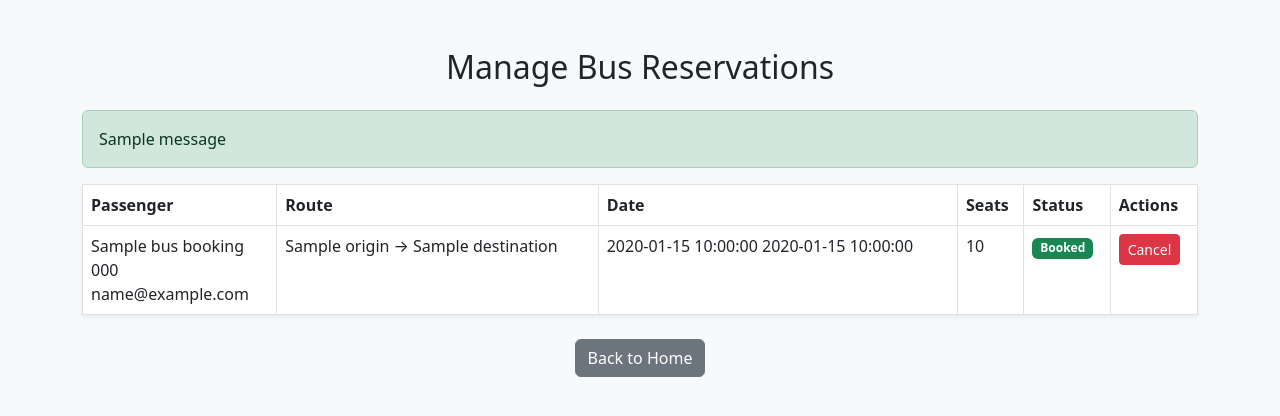
After one commit to mahin00r/Booking-System_Flask, a Flask app: page /admin/manage_bus_reservations in a window 1280 px wide. The commit adds this page. Shown: the top 416 px of the page. Run offline with Flask 3, Linux system fonts and the light colour scheme; tables that the repository leaves empty hold one stand-in row (values such as "Sample post"); one stand-in notice (Sample message) is shown; a database or web service that is not in the repository returns one stand-in record (values such as "Sample title"); some libraries are stand-ins or nearby versions.

Commit message:
added manage bus reservations

```diff
--- a/app.py
+++ b/app.py
@@ -2,7 +2,7 @@ from flask import Flask, render_template, request, redirect, flash, session, url
 from flask_pymongo import PyMongo
 from werkzeug.security import generate_password_hash, check_password_hash
 from bson.objectid import ObjectId
-import os
+import os,sys
 from werkzeug.utils import secure_filename
 from pymongo import MongoClient
 from pymongo import ReturnDocument
@@ -1137,41 +1137,64 @@ def book_bus_ticket(route_id):
         return redirect(url_for("show_bus_tickets"))
 
     if request.method == "POST":
-        seats = int(request.form.get("seats"))
-        name = request.form.get("name")
-        phone = request.form.get("phone")
-        email = request.form.get("email")
-        address = request.form.get("address")
+        try:
+            seats = int(request.form.get("seats"))
+            name = request.form.get("name")
+            phone = request.form.get("phone")
+            email = request.form.get("email")
+            address = request.form.get("address")
 
-        if seats <= 0 or seats > route.get("available_tickets", 0):
-            flash("Invalid number of seats selected.", "danger")
+            if seats <= 0 or seats > route.get("available_tickets", 0):
+                flash("Invalid number of seats selected.", "danger")
+                return redirect(request.url)
+
+            # Format date and time
+            booking_date = route.get("date")
+            booking_time = route.get("time", "00:00")
+            if isinstance(booking_date, datetime):
+                formatted_date = booking_date.strftime("%B %d, %Y")
+            else:
+                formatted_date = booking_date or "N/A"
+
+            try:
+                formatted_time = datetime.strptime(booking_time, "%H:%M").strftime("%I:%M %p")
+            except:
+                formatted_time = booking_time or "N/A"
+
+            # Insert booking into `bus_bookings` collection
+            booking = {
+                "route_id": str(route["_id"]),
+                "origin": route.get("origin", "Unknown"),
+                "destination": route.get("destination", "Unknown"),
+                "date": formatted_date,
+                "time": formatted_time,
+                "name": name,
+                "phone": phone,
+                "email": email,
+                "address": address,
+                "seats": seats,
+                "fare_per_seat": route["fare"],
+                "total_fare": float(route["fare"]) * seats,
+                "booking_time": datetime.now(),
+                "status": "Booked"  # ✅ Set status to avoid 'status' error
+            }
+
+            mongo.db.bus_bookings.insert_one(booking)
+
+            # Update available tickets
+            mongo.db.bus_routes.update_one(
+                {"_id": ObjectId(route_id)},
+                {"$inc": {"available_tickets": -seats}}
+            )
+
+            flash("Ticket booked successfully!", "success")
+            return redirect(url_for("show_bus_tickets"))
+
+        except Exception as e:
+            flash(f"An error occurred while booking: {str(e)}", "danger")
             return redirect(request.url)
 
-        # Insert booking into `bus_bookings` collection
-        booking = {
-            "route_id": str(route["_id"]),
-            "name": name,
-            "phone": phone,
-            "email": email,
-            "address": address,
-            "seats_booked": seats,
-            "fare_per_seat": route["fare"],
-            "total_fare": float(route["fare"]) * seats,
-            "booking_time": datetime.now()
-        }
-
-        mongo.db.bus_bookings.insert_one(booking)
-
-        # Update available tickets
-        mongo.db.bus_routes.update_one(
-            {"_id": ObjectId(route_id)},
-            {"$inc": {"available_tickets": -seats}}
-        )
-
-        flash("Ticket booked successfully!", "success")
-        return redirect(url_for("show_bus_tickets"))
-
-    # Format route fields for display
+    # Prepare data for GET request rendering
     route['_id'] = str(route['_id'])
     route['available_tickets'] = int(route.get('available_tickets', 0))
 
@@ -1186,6 +1209,78 @@ def book_bus_ticket(route_id):
         route["formatted_time"] = route.get("time", "N/A")
 
     return render_template("user/book_bus_ticket.html", route=route)
+##bus
+# @app.route("/admin/manage_bus_reservations")
+# def manage_bus_reservations():
+#     reservations = list(mongo.db.bus_bookings.find())
+#     return render_template("admin/manage_bus_reservations.html", reservations=reservations)
+@app.route("/admin/manage_bus_reservations")
+def manage_bus_reservations():
+    # Fetch only active (not cancelled) reservations
+    reservations = mongo.db.bus_bookings.find({"status": {"$ne": "Cancelled"}})
+    return render_template("admin/manage_bus_reservations.html", reservations=reservations)
+
+@app.route("/admin/cancel_bus_reservation/<reservation_id>", methods=["GET"])
+def cancel_bus_reservation(reservation_id):
+    try:
+        # Ensure reservation_id is an ObjectId
+        reservation_id = ObjectId(reservation_id)
+        print(f"Attempting to cancel reservation with ID: {reservation_id}", file=sys.stderr)
+
+        # Fetch the reservation document from MongoDB
+        reservation = mongo.db.bus_bookings.find_one({"_id": reservation_id})
+        print("Fetched reservation:", reservation, file=sys.stderr)
+
+        if reservation:
+            # Ensure status is not already "Cancelled"
+            if reservation.get("status") != "Cancelled":
+                # Attempt to update the reservation's status to "Cancelled"
+                result = mongo.db.bus_bookings.update_one(
+                    {"_id": reservation_id},
+                    {"$set": {"status": "Cancelled"}}
+                )
+                print(f"Update result - Modified count: {result.modified_count}", file=sys.stderr)
+
+                # If no modification happened, the reservation wasn't updated
+                if result.modified_count == 0:
+                    flash("Failed to cancel the reservation (no update applied).", "danger")
+                    return redirect(url_for("manage_bus_reservations"))
+
+                # Attempt to update the seats availability on the bus route
+                route_id = reservation.get("route_id")
+                seats = reservation.get("seats")
+
+                if route_id and seats:
+                    print(f"Attempting to update available tickets for route: {route_id} by {seats} seats", file=sys.stderr)
+
+                    # Ensure available_tickets field exists and is updated correctly
+                    seat_update = mongo.db.bus_routes.update_one(
+                        {"_id": ObjectId(route_id)},
+                        {"$inc": {"available_tickets": int(seats)}}
+                    )
+                    print(f"Seats update result - Modified count: {seat_update.modified_count}", file=sys.stderr)
+
+                    # Check if the seat update succeeded
+                    if seat_update.modified_count == 0:
+                        flash("Failed to update available seats on the bus route.", "danger")
+                        return redirect(url_for("manage_bus_reservations"))
+                else:
+                    print("Missing route_id or seats, skipping seat return.", file=sys.stderr)
+
+                flash("Reservation cancelled and seats returned to availability.", "success")
+            else:
+                flash("This reservation is already cancelled.", "warning")
+        else:
+            flash("Reservation not found.", "warning")
+
+    except Exception as e:
+        print(f"Exception occurred: {e}", file=sys.stderr)
+        flash(f"Error: {str(e)}", "danger")
+
+    return redirect(url_for("manage_bus_reservations"))
+
+
+##bus
 
 # Run the App
 if __name__ == "__main__":
--- a/templates/admin/dashboard.html
+++ b/templates/admin/dashboard.html
@@ -131,7 +131,7 @@
             <a href="{{ url_for('manage_hotel_rooms') }}" class="btn-manage">Manage Rooms</a> <!-- Same styling here -->
             <a href="{{ url_for('manage_penthouses') }}" class="btn-manage">Manage Penthouses</a> <!-- Same styling here -->
             <a href="{{ url_for('admin_manage_buddies') }}" class="btn-manage">Manage Buddies</a> <!-- Same styling here -->
-
+            <a href="{{ url_for('manage_bus_reservations') }}" class="btn-manage">Manage Bus Reservations</a> <!-- Same styling here -->
 
             <div class="mt-auto pt-4">
                 <a href="{{ url_for('admin_profile') }}" class="nav-link">Profile</a>
--- /dev/null
+++ b/templates/admin/manage_bus_reservations.html
@@ -0,0 +1,74 @@
+<!DOCTYPE html>
+<html>
+<head>
+    <title>Manage Bus Reservations</title>
+    <link rel="stylesheet" href="https://cdn.jsdelivr.net/npm/bootstrap@5.3.0/dist/css/bootstrap.min.css">
+</head>
+<body class="bg-light">
+    <div class="container mt-5">
+        <h2 class="text-center mb-4">Manage Bus Reservations</h2>
+
+        {% with messages = get_flashed_messages(with_categories=true) %}
+            {% if messages %}
+                {% for category, message in messages %}
+                    <div class="alert alert-{{ category }}">{{ message }}</div>
+                {% endfor %}
+            {% endif %}
+        {% endwith %}
+
+        {% if reservations %}
+        <table class="table table-bordered shadow-sm bg-white">
+            <thead>
+                <tr>
+                    <th>Passenger</th>
+                    <th>Route</th>
+                    <th>Date</th>
+                    <th>Seats</th>
+                    <th>Status</th>
+                    <th>Actions</th>
+                </tr>
+            </thead>
+            <tbody>
+                {% for r in reservations %}
+                <tr>
+                    <td>
+                        {{ r.get('name', 'N/A') }}<br>
+                        {{ r.get('phone', 'N/A') }}<br>
+                        {{ r.get('email', 'N/A') }}
+                    </td>
+                    <td>{{ r.get('origin', 'N/A') }} → {{ r.get('destination', 'N/A') }}</td>
+                    <td>{{ r.get('date', 'N/A') }} {{ r.get('time', '') }}</td>
+                    <td>{{ r.get('seats', 0) }}</td>
+                    <td>
+                        {% if r.get('status') == 'Cancelled' %}
+                            <span class="badge bg-danger">Cancelled</span>
+                        {% else %}
+                            <span class="badge bg-success">Booked</span>
+                        {% endif %}
+                    </td>
+                    <td>
+                        {% if r.get('status') != 'Cancelled' %}
+                        <a href="{{ url_for('cancel_bus_reservation', reservation_id=r.get('_id')|string) }}"
+
+                           class="btn btn-sm btn-danger"
+                           onclick="return confirm('Cancel this reservation?')">
+                           Cancel
+                        </a>
+                        {% else %}
+                        <span class="text-muted">No Action</span>
+                        {% endif %}
+                    </td>
+                </tr>
+                {% endfor %}
+            </tbody>
+        </table>
+        {% else %}
+        <p class="text-center text-muted">No reservations yet.</p>
+        {% endif %}
+
+        <div class="text-center mt-4">
+            <a href="{{ url_for('home') }}" class="btn btn-secondary">Back to Home</a>
+        </div>
+    </div>
+</body>
+</html>
```
